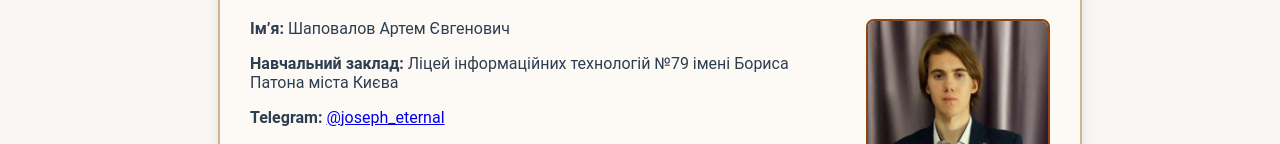
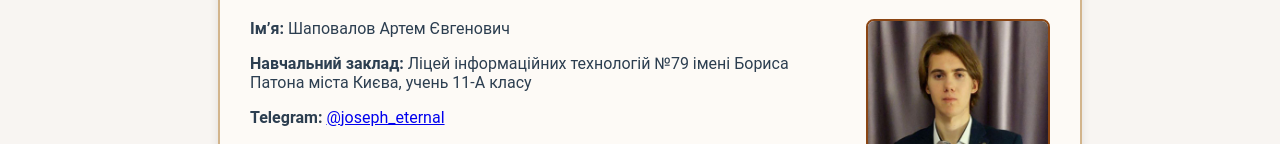
Before and after one commit to ekzvor/function-calculator, a plain HTML site: page about.html in a window 1280 px wide. Shown: the part 277-421 px from the top of the page. Drawn offline with Linux system fonts and the light colour scheme.

Commit message:
Update about.html

```diff
--- a/about.html
+++ b/about.html
@@ -57,7 +57,7 @@
     <h1>👤 Про автора</h1>
     <img src="Ja.jpg" alt="Фото автора" class="author-photo">
     <p><strong>Ім’я:</strong> Шаповалов Артем Євгенович</p>
-    <p><strong>Навчальний заклад:</strong> Ліцей інформаційних технологій №79 імені Бориса Патона міста Києва</p>
+    <p><strong>Навчальний заклад:</strong> Ліцей інформаційних технологій №79 імені Бориса Патона міста Києва, учень 11-А класу</p>
     <p><strong>Telegram:</strong> <a href="https://t.me/joseph_eternal" target="_blank">@joseph_eternal</a></p>
     <p><strong>Email:</strong> <a href="mailto:ekzvor67@gmail.com">ekzvor67@gmail.com</a></p>
 
```
